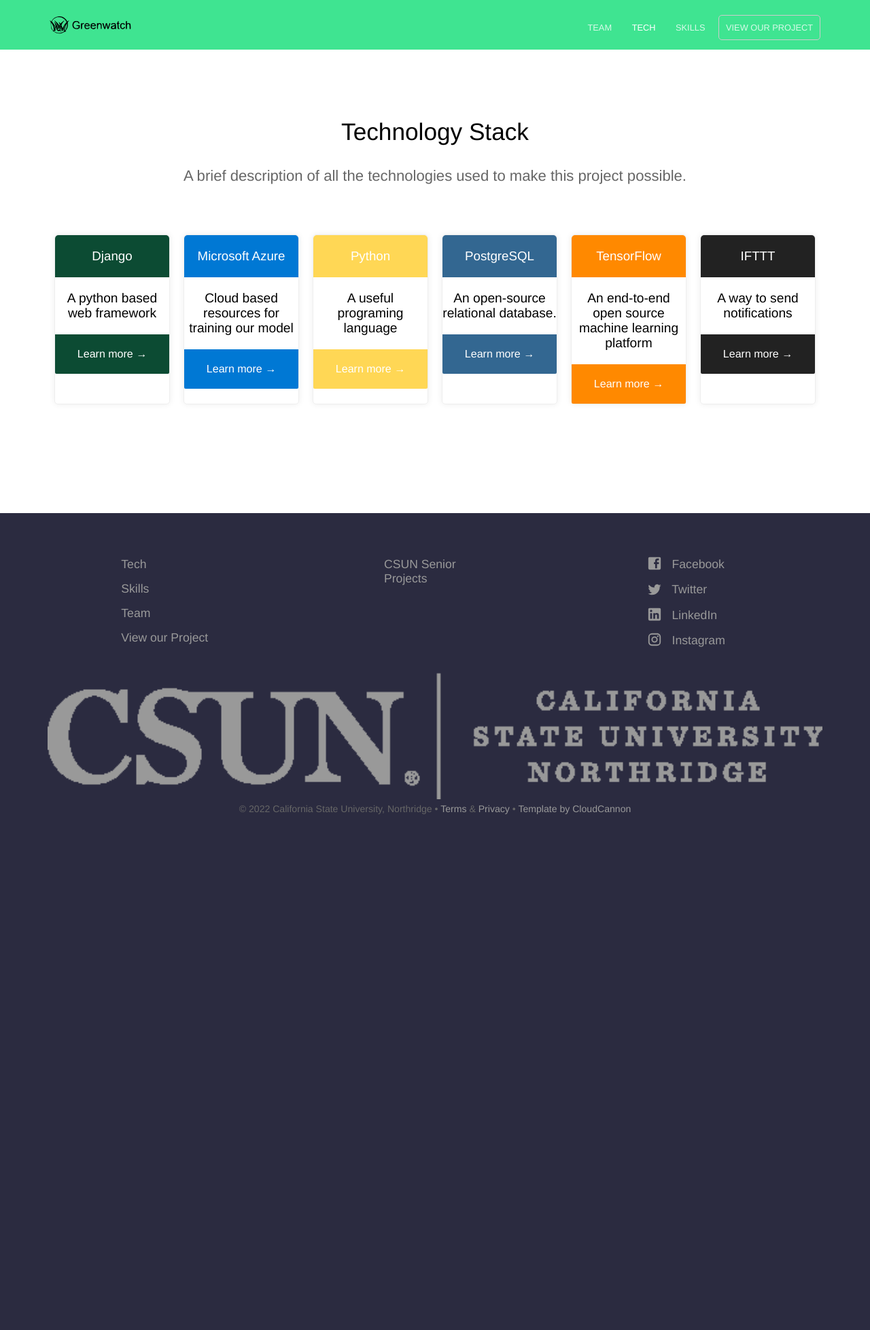
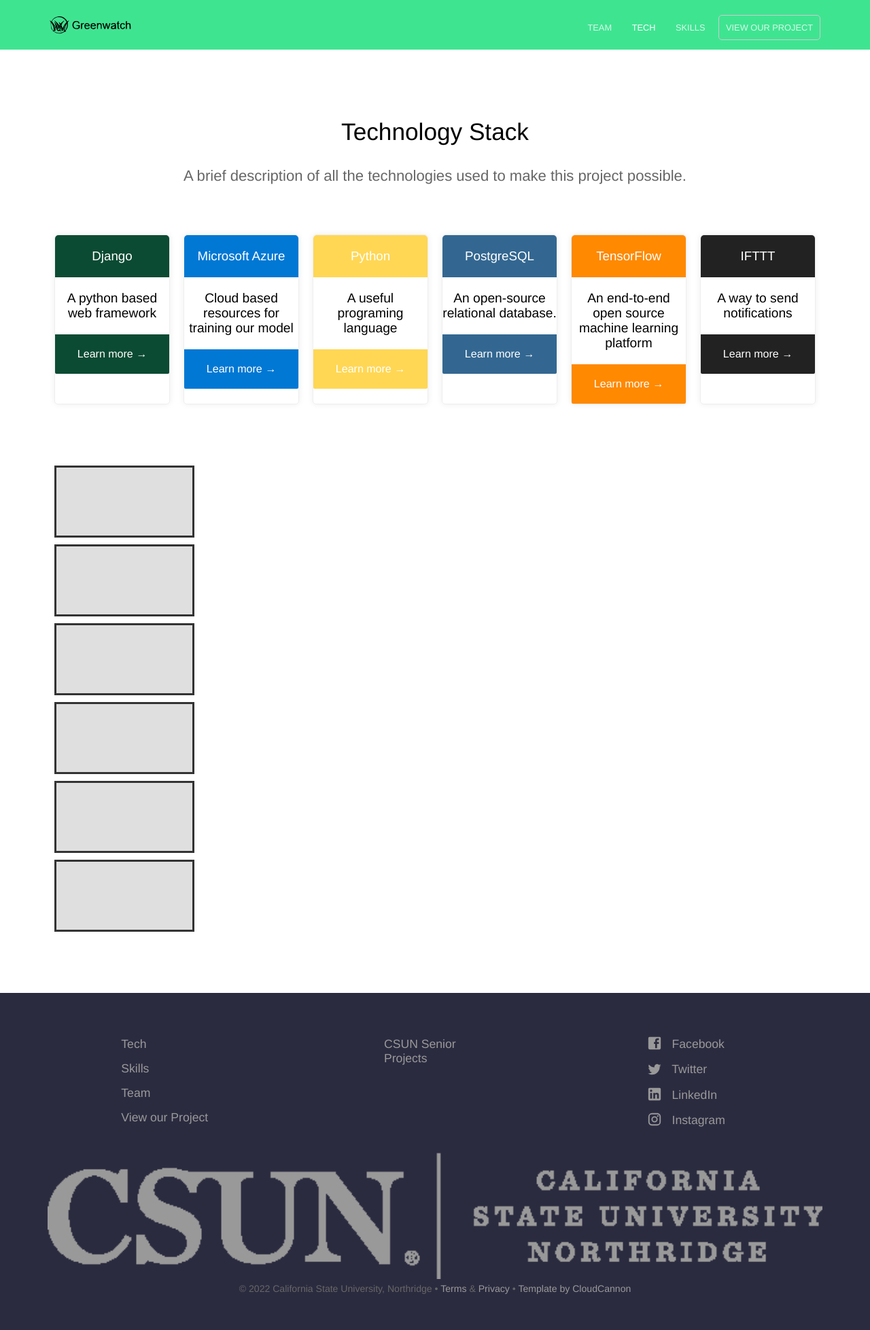
Before and after one commit to COMP490-Greenwatch-Org/greenwatch-team-website, a Jekyll site: the page built from pricing.html, in a window 1280 px wide. Shown: the whole page at 68% size. Built offline with Jekyll 4.4.1, drawn with Linux system fonts in a browser that asks for light colours; before the commit the page ends 1251 px from its top, so only the background shows below that.

Commit message:
Update pricing.scss

```diff
--- a/_sass/pricing.scss
+++ b/_sass/pricing.scss
@@ -51,5 +51,36 @@
 }
 
 .flexbox-container {
+	display: flex;
+}
 
+.flexbox-item {
+	width: 200px;
+	margin: 10px;
+	border: 3px solid #333;
+	background-color: #dfdfdf;
 }
+
+.flexbox-item-1 {
+	min-height: 100px;
+}
+
+.flexbox-item-2 {
+	min-height: 100px;
+}
+
+.flexbox-item-3 {
+	min-height: 100px;
+}
+
+.flexbox-item-4 {
+	min-height: 100px;
+}
+
+.flexbox-item-5 {
+	min-height: 100px;
+}
+
+.flexbox-item-6 {
+	min-height: 100px;
+}
```
